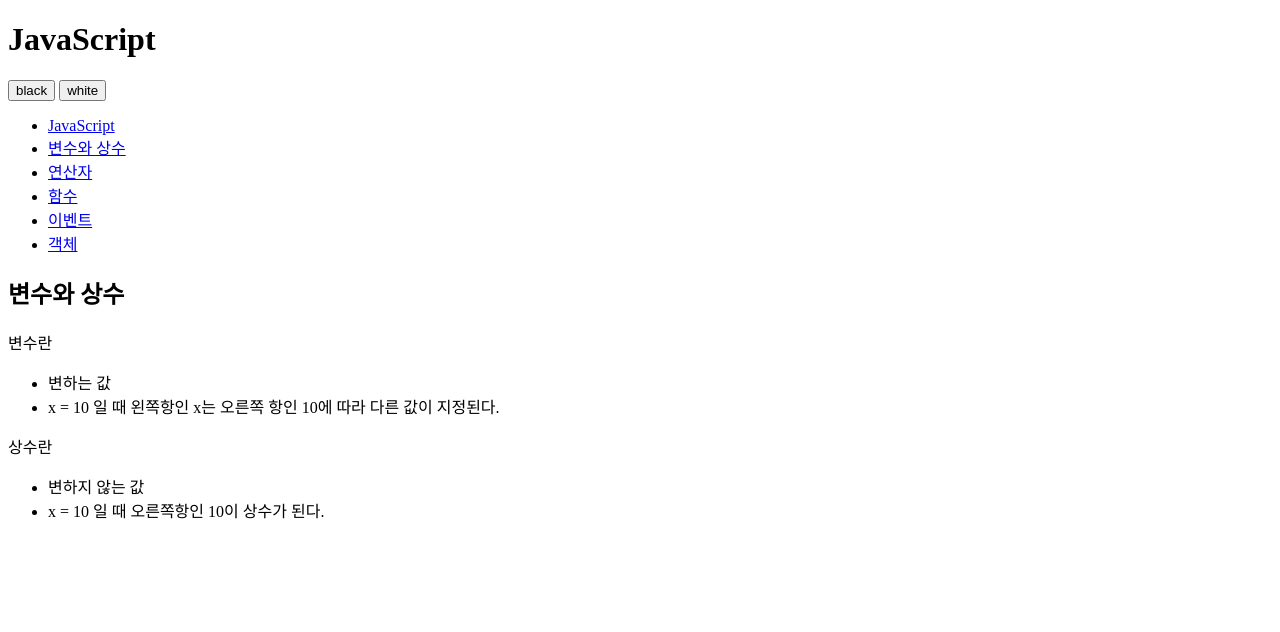
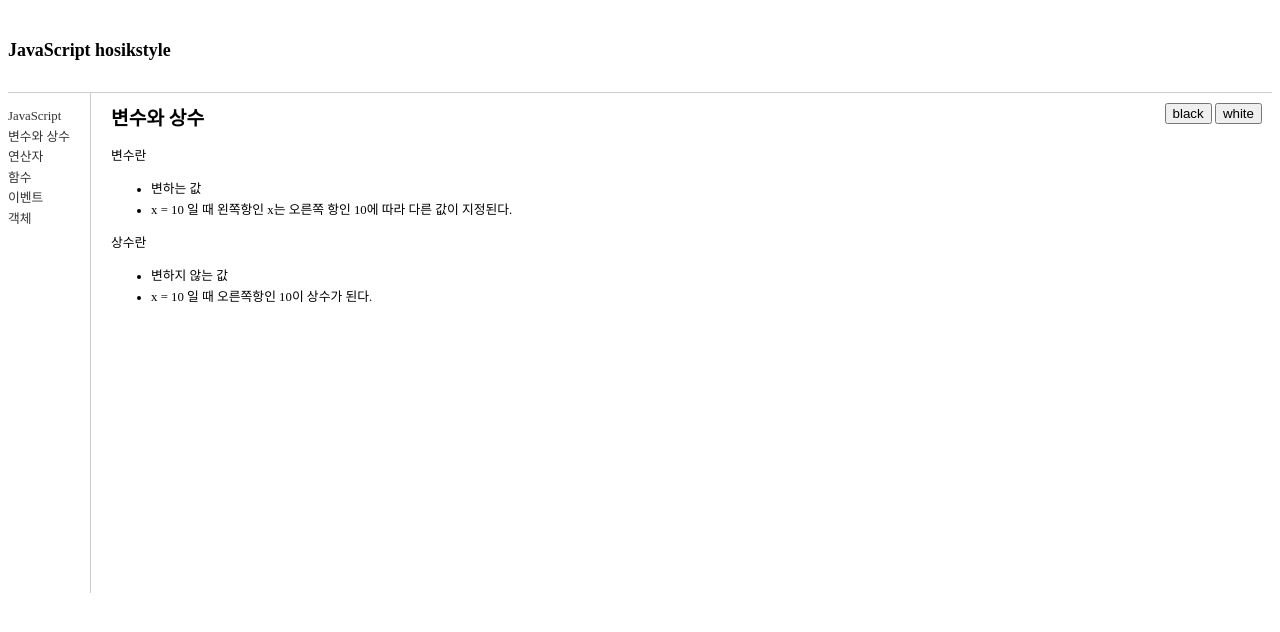
Before and after one commit to hosikstyle/opentutorials-hosikstyle, a plain HTML site: page index.html in a window 1280 px wide. Drawn offline with Linux system fonts and the light colour scheme.

Commit message:
index.html

```diff
--- a/index.html
+++ b/index.html
@@ -2,11 +2,52 @@
 <html>
 <head>
 <meta charset="utf-8" />
+<style type="text/css">
+body {
+font-size: 0.8em;
+font-family: dotum;
+line-height: 1.6em;
+}
+header {
+border-bottom: 1px solid #ccc;
+padding: 20px 0;
+}
+#toolbar {
+padding: 10px;
+float: right;
+}
+nav {
+float: left;
+margin-right: 20px;
+min-height: 500px;
+border-right: 1px solid #ccc;
+}
+nav ul {
+list-style: none;
+padding-left: 0;
+padding-right: 20px;
+}
+article {
+float: left;
+}
+a {
+text-decoration: none;
+}
+a:link, a:visited {
+color: #333;
+}
+a:hover {
+color: #f60;
+}
+h1 {
+font-size: 1.4em;
+}
+</style>
 </head>
-<body id="body">
+<body>
 <div>
 <header>
-<h1>JavaScript</h1>
+<h1>JavaScript hosikstyle</h1>
 </header>
 <div id="toolbar">
 <input type="button" value="black" />
@@ -14,18 +55,32 @@
 </div>
 <nav>
 <ul>
-<li><a href="http://opentutorials.org/course/49/17">JavaScript</a></li>
-<li><a href="http://opentutorials.org/course/49/16">변수와 상수</a></li>
-<li><a href="http://opentutorials.org/course/49/18">연산자</a></li>
-<li><a href="http://opentutorials.org/course/49/19">함수</a></li>
-<li><a href="http://opentutorials.org/course/49/20">이벤트</a></li>
-<li><a href="http://opentutorials.org/course/49/21">객체</a></li>
+<li>
+<a href="http://opentutorials.org/course/49/16">JavaScript</a>
+</li>
+<li>
+<a href="http://opentutorials.org/course/49/17">변수와 상수</a>
+</li>
+<li>
+<a href="http://opentutorials.org/course/49/18">연산자</a>
+</li>
+<li>
+<a href="http://opentutorials.org/course/49/19">함수</a>
+</li>
+<li>
+<a href="http://opentutorials.org/course/49/20">이벤트</a>
+</li>
+<li>
+<a href="http://opentutorials.org/course/49/21">객체</a>
+</li>
 </ul>
 </nav>
 <article>
 <h2>변수와 상수</h2>
 <div>
-<p>변수란</p>
+<p>
+변수란
+</p>
 <ul>
 <li>
 변하는 값
```
